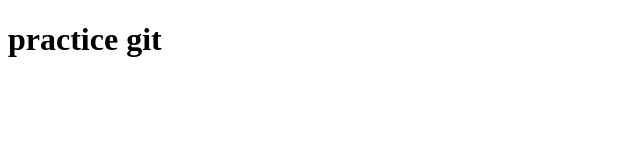
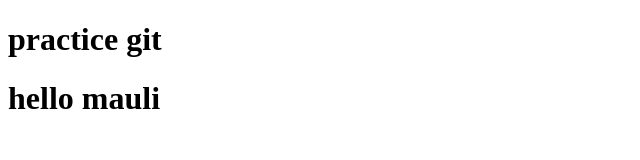
Before and after one commit to maulikarche100/project, a plain HTML site: page index.html in a window 1280 px wide. Shown: the whole page, without its empty margins (0-640 px from the left). Drawn offline with Linux system fonts and the light colour scheme.

Commit message:
new commit

```diff
--- a/index.html
+++ b/index.html
@@ -7,5 +7,6 @@
 </head>
 <body>
     <h1>practice git</h1>
+    <h1>hello mauli</h1>
 </body>
 </html>
```
